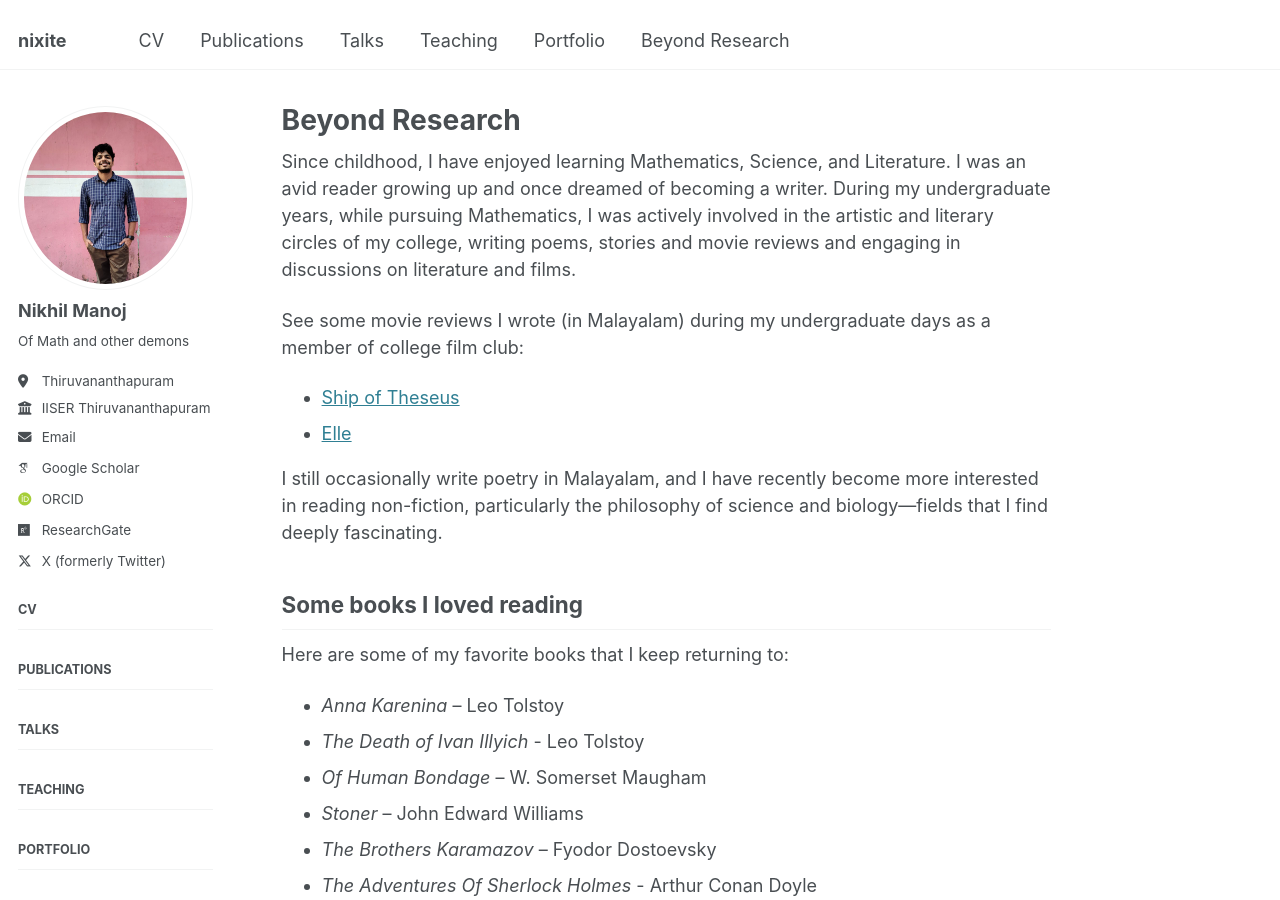
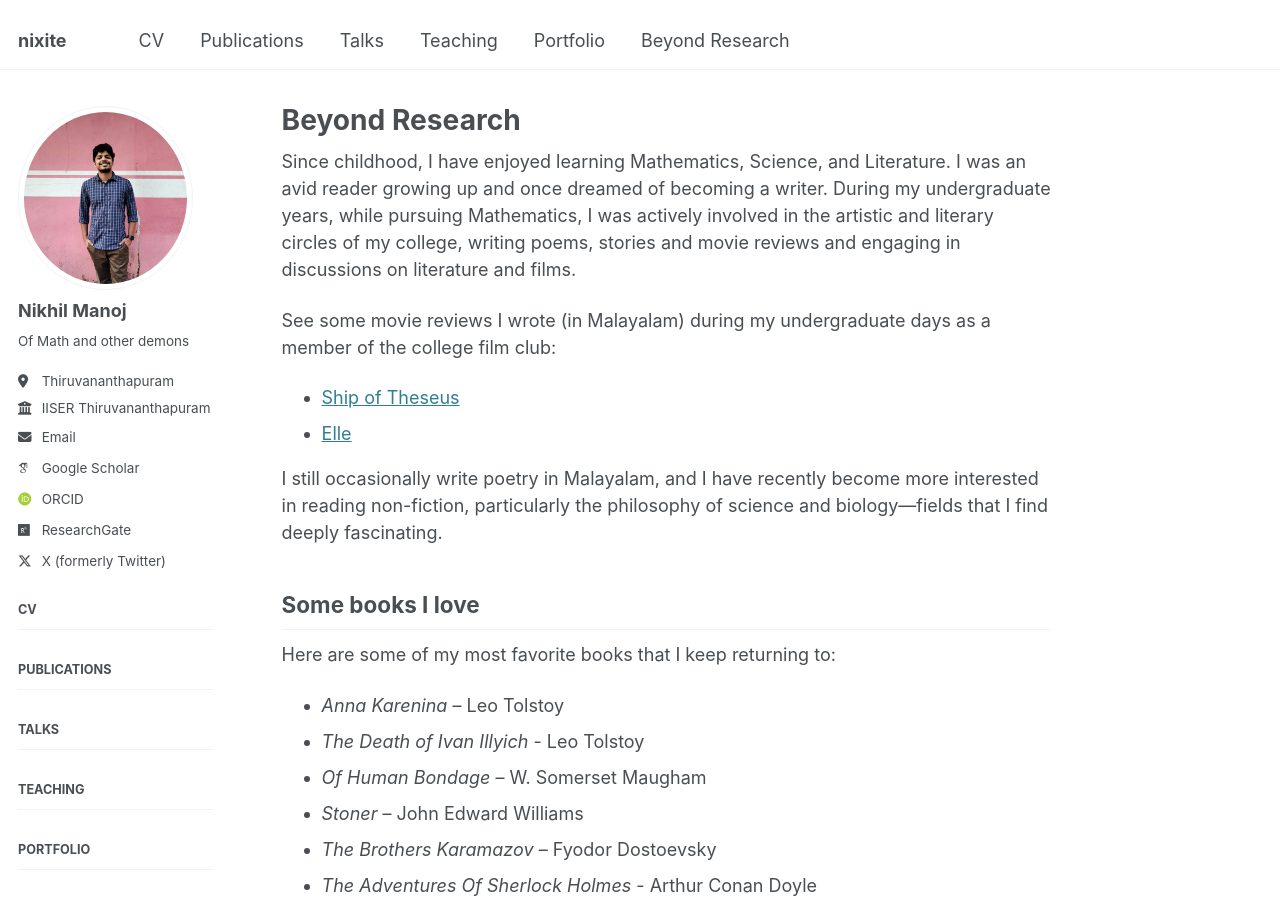
Before and after one commit to nikhil0597/nikhil0597.github.io, a Jekyll site: the page built from _pages/beyond-research.md, in a window 1280 px wide and 900 px high. Built offline with Jekyll 4.4.1, drawn with Linux system fonts in a browser that asks for light colours; some web fonts are replaced.

Commit message:
Update beyond-research.md

```diff
--- a/_pages/beyond-research.md
+++ b/_pages/beyond-research.md
@@ -7,14 +7,14 @@ sidebar:
 ---
 Since childhood, I have enjoyed learning Mathematics, Science, and Literature. I was an avid reader growing up and once dreamed of becoming a writer. During my undergraduate years, while pursuing Mathematics, I was actively involved in the artistic and literary circles of my college, writing poems, stories and movie reviews and engaging in discussions on literature and films.
 
-See some movie reviews I wrote (in Malayalam) during my undergraduate days as a member of college film club:
+See some movie reviews I wrote (in Malayalam) during my undergraduate days as a member of the college film club:
 - [Ship of Theseus](https://magazine.assisijeevan.com/p/717)
 - [Elle](https://magazine.assisijeevan.com/p/448)
 
 I still occasionally write poetry in Malayalam, and I have recently become more interested in reading non-fiction, particularly the philosophy of science and biology—fields that I find deeply fascinating.
 
-## Some books I loved reading
-Here are some of my favorite books that I keep returning to:
+## Some books I love
+Here are some of my most favorite books that I keep returning to:
 - *Anna Karenina* – Leo Tolstoy
 - *The Death of Ivan Illyich* - Leo Tolstoy
 - *Of Human Bondage* – W. Somerset Maugham
```
